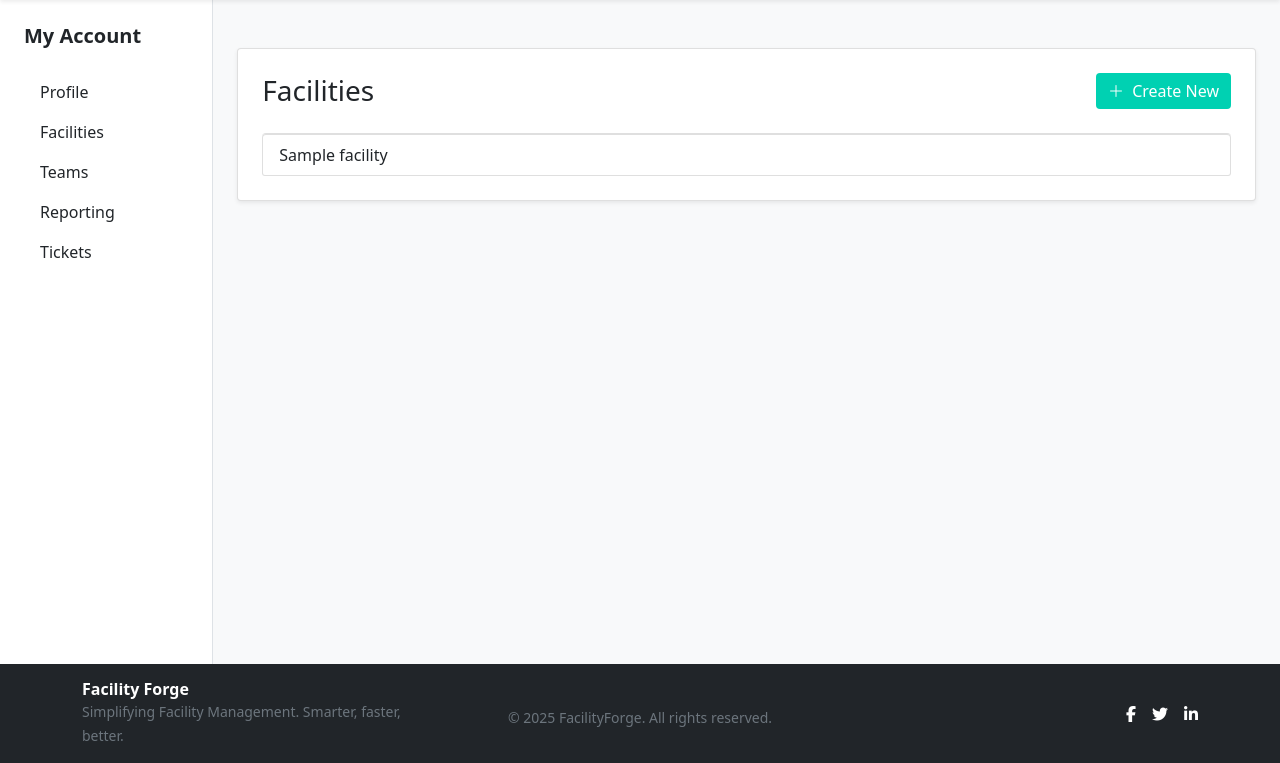
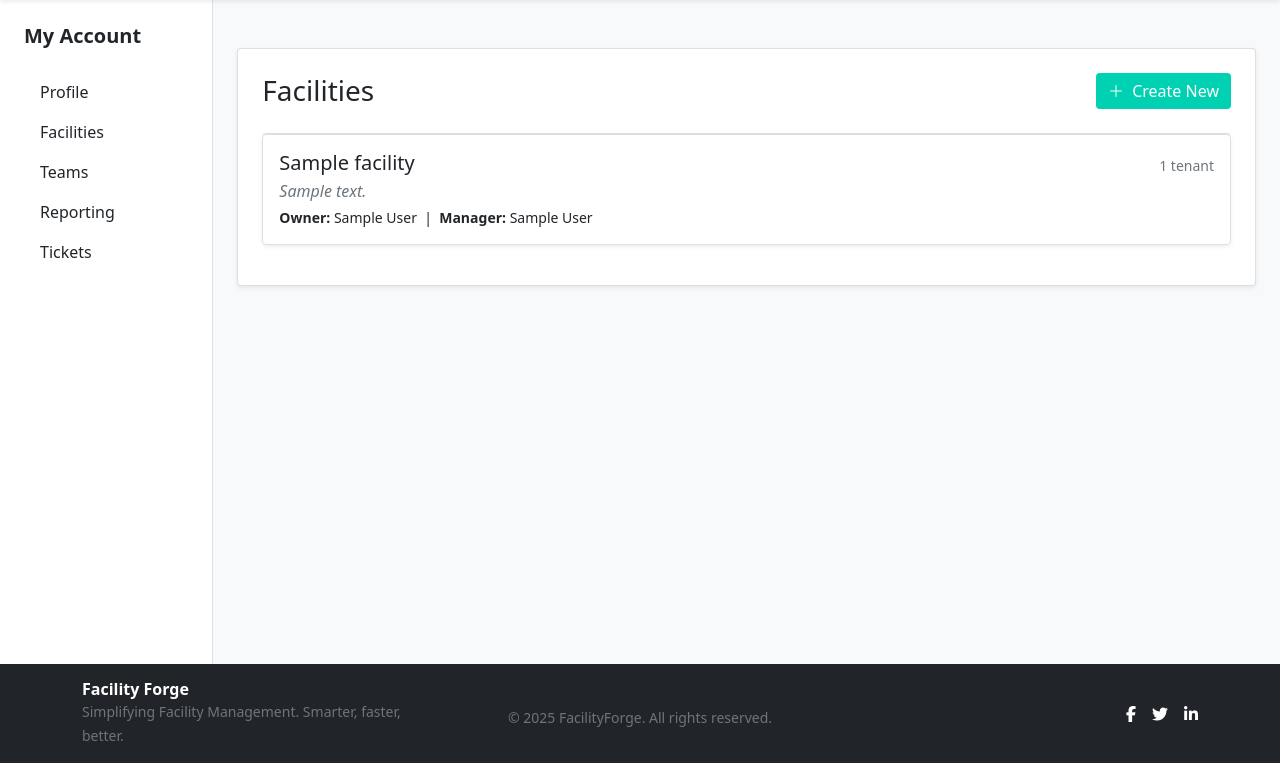
Before and after one commit to DiyanIvanov/facilityForge, a Django app: page /facilities/ in a window 1280 px wide. Shown: the part 76-839 px from the top of the page. Run offline with Django 5.2, Linux system fonts and the light colour scheme; a user stored in the database is signed in; tables that the repository leaves empty hold one stand-in row (values such as "Sample post"); some libraries are stand-ins or nearby versions.

Commit message:
feat: add styling to facilities list group

```diff
--- a/templates/facilities/facilities.html
+++ b/templates/facilities/facilities.html
@@ -12,8 +12,16 @@
 
     <div class="list-group">
         {% for facility in facilities %}
-            <a href="#" class="list-group-item list-group-item-action">
-                {{ facility.name }}
+            <a href="#" class="list-group-item list-group-item-action py-3 mb-3 border-1 rounded-3 shadow-sm">
+                <div class="d-flex w-100 justify-content-between align-items-center">
+                    <h5 class="mb-1">{{ facility.name }}</h5>
+                    <small class="text-muted">{{ facility.tenants.count }} tenant{{ facility.tenants.count|pluralize }}</small>
+                </div>
+                <p class="mb-1 fst-italic text-secondary">{{ facility.description }}</p>
+                <div class="small">
+                    <strong>Owner:</strong> {{ facility.owner.get_full_name|default:facility.owner.username }} &nbsp;|&nbsp;
+                    <strong>Manager:</strong> {{ facility.manager.get_full_name|default:facility.manager.username }}
+                </div>
             </a>
         {% empty %}
             <div class="text-muted">No facilities available.</div>
```
